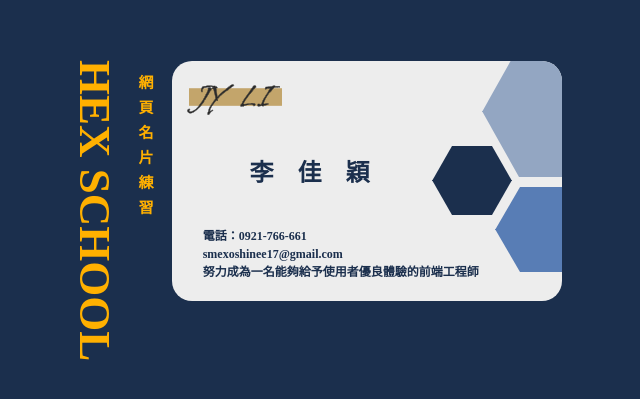
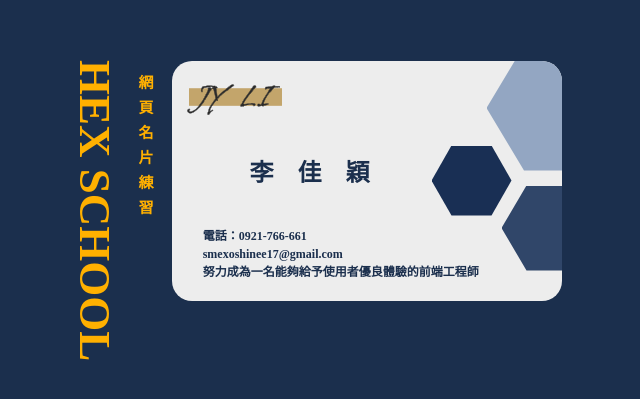
Before and after one commit to jylee0805/BusinessCard, a plain HTML site: page index.html in a window 1280 px wide. Shown: the part 147-546 px from the top of the page, without its empty margins (356-996 px from the left). Drawn offline with Linux system fonts and the light colour scheme.

Commit message:
change hex

```diff
--- a/style.css
+++ b/style.css
@@ -129,47 +129,33 @@ img{
     border-style:solid;
 
 }
+
 .hex{
-    border-color:transparent transparent #1B2F4D;
-    width:40px;
+    position: absolute;
+    width:80px;
+    height:70px;
     top:85px;
-    right: 0px;
-    border-width:0 20px 35px;
-}
-.hex:before{
-    border-color:#1B2F4D transparent transparent;
-    top:34px;
-    left:-20px;
-    width:40px;
-    border-width:35px 20px 0;
+    right: 50px;
+    background: #192f54;
+    clip-path:polygon(25% 0%,75% 0%,100% 50%,75% 100%,25% 100%,0% 50%);
 }
 .hex2{
-    border-color:transparent transparent #93a6c2;
-    width:75px;
-    top:-50px;
-    right: -50px;
-    border-width:0 37px 66px;
-}
-.hex2:before{
-    border-color:#93a6c2 transparent transparent;
-    top:65px;
-    left:-37px;
-    width:75px;
-    border-width:66px 37px 0;
+
+    width:150px;
+    height:125px;
+    top:-15px;
+    right: -55px;
+    background: #93a6c2;
+    clip-path:polygon(25% 0%,75% 0%,100% 50%,75% 100%,25% 100%,0% 50%);
 }
 .hex3{
-    border-color:transparent transparent #587db5;
-    width:50px;
-    top:25px;
-    right: -63px;
-    border-width:0 25px 43px;
-}
-.hex3:before{
-    border-color:#587db5 transparent transparent;
-    top:42px;
-    left:-25px;
-    width:50px;
-    border-width:43px 25px 0;
+
+    width:100px;
+    height:85px;
+    top:0px;
+    right: -70px;
+    background: #304669;
+    clip-path:polygon(25% 0%,75% 0%,100% 50%,75% 100%,25% 100%,0% 50%);
 }
 @media(max-width:560px){
     .wrap{
```
Also changed, not shown: index.html (+1 -0 lines).
